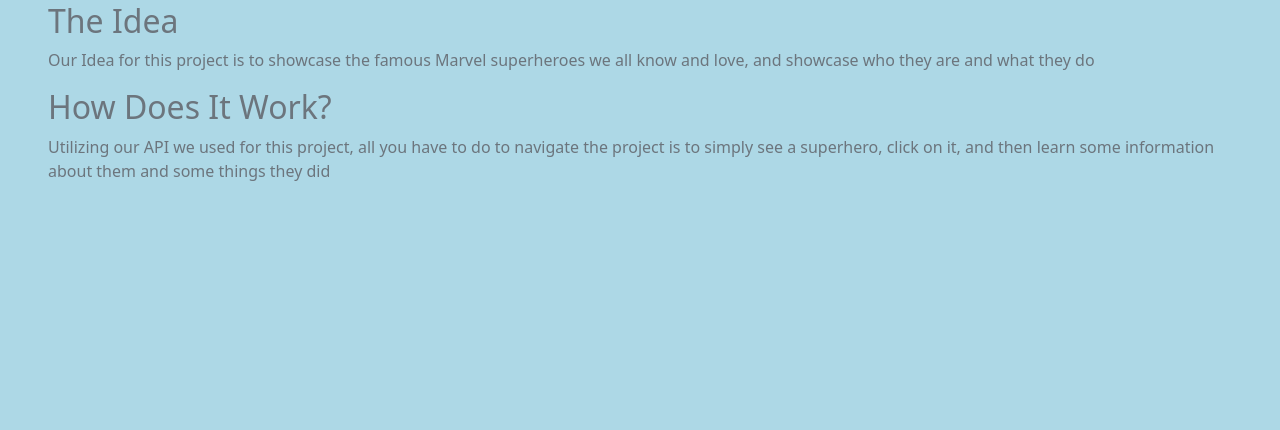
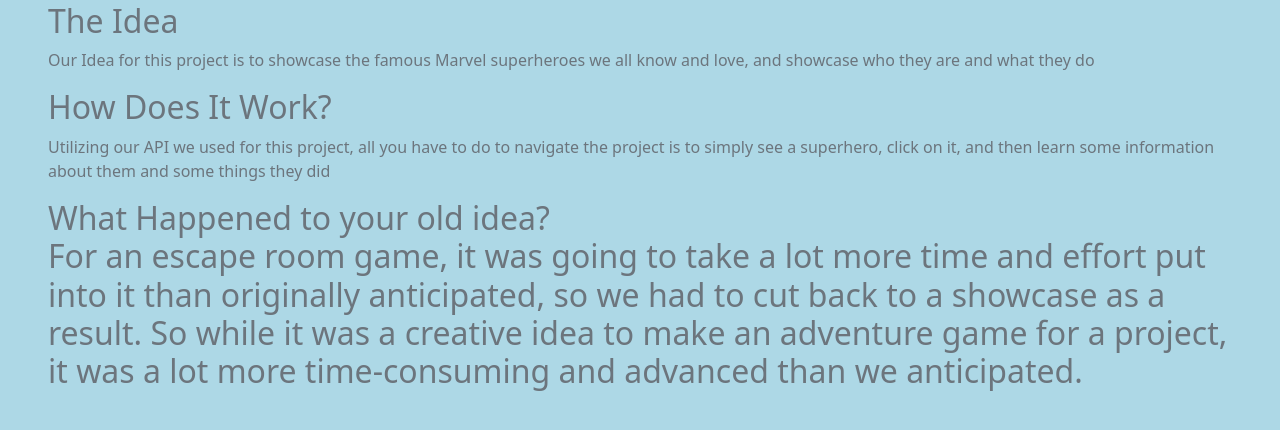
Before and after one commit to kayleehou/groupflask, a Flask app: template templates/ouridea.html in a window 1280 px wide. Shown: the part 168-598 px from the top of the page. Run offline with Flask 2, Linux system fonts and the light colour scheme; the template is opened without the code that fills it, so the values that code supplies are empty.

Commit message:
tfuuygyhy

```diff
--- a/templates/ouridea.html
+++ b/templates/ouridea.html
@@ -14,7 +14,8 @@
         <p class="text-secondary">Our Idea for this project is to showcase the famous Marvel superheroes we all know and love, and showcase who they are and what they do</p>
         <h2 class="text-secondary">How Does It Work?</h2>
         <p class="text-secondary">Utilizing our API we used for this project, all you have to do to navigate the project is to simply see a superhero, click on it, and then learn some information about them and some things they did</p>
-
+        <h2 class="text-secondary">What Happened to your old idea?
+        <p class="text-secondary">For an escape room game, it was going to take a lot more time and effort put into it than originally anticipated, so we had to cut back to a showcase as a result. So while it was a creative idea to make an adventure game for a project, it was a lot more time-consuming and advanced than we anticipated.</p>
 {% endblock %}
 
 <!- This is turning off birds background from base.html -->
```
